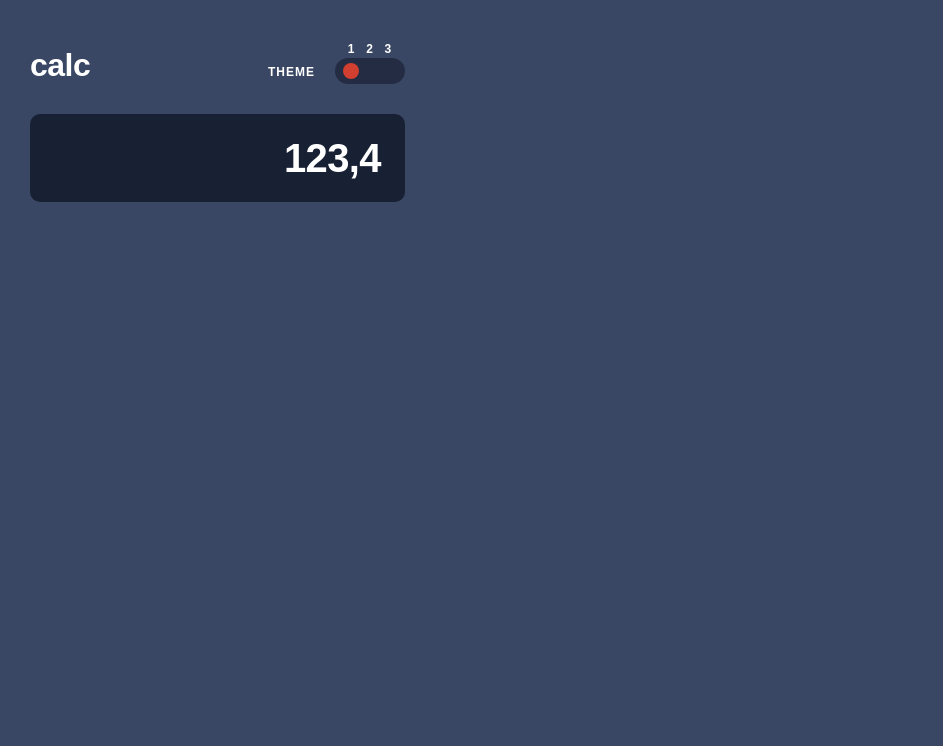
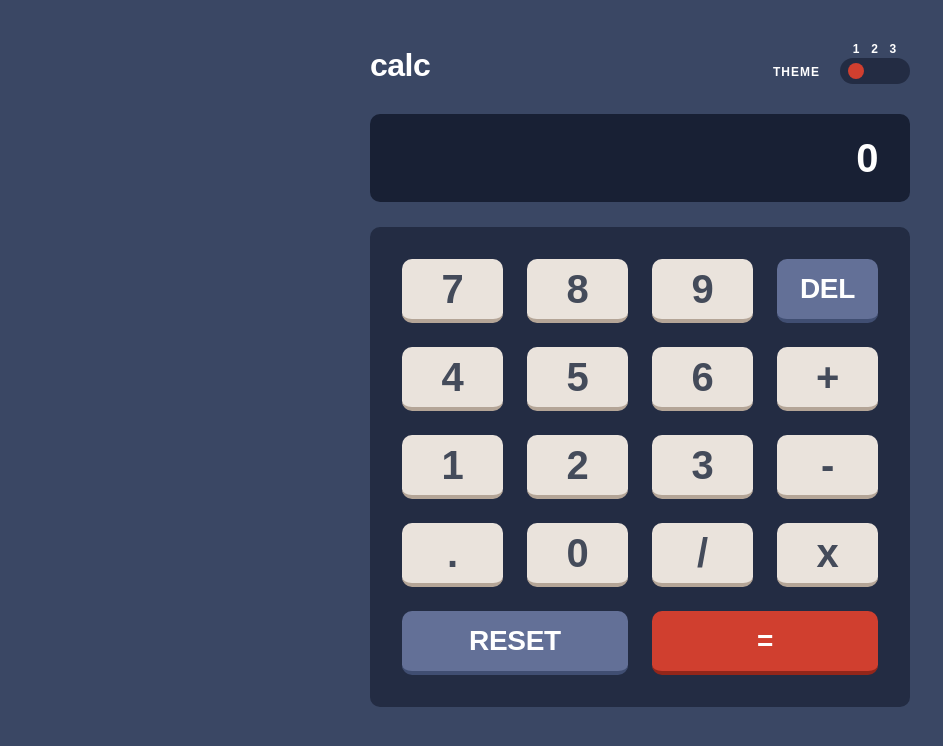
Before and after one commit to BenScattergood/ReactCalculatorApp_FEM, a React (Create React App) app in the folder my-app/: page / in a window 1280 px wide. Shown: the top 746 px of the page, without its empty margins (0-943 px from the left). Built offline with nearby package versions, Linux system fonts and the light colour scheme.

Commit message:
main styling complete

```diff
--- a/my-app/src/App.css
+++ b/my-app/src/App.css
@@ -89,7 +89,7 @@
   --t1-bg-300: hsl(224, 36%, 15%);
   --t1-keys-bg-reset: hsl(225, 21%, 49%);
   --t1-keys-shadow-reset: hsl(224, 28%, 35%);
-  --t1-keys-toggle-reset: hsla(184, 40%, 56%, 1);
+  --t1-keys-toggle-reset: hsla(224, 51%, 76%, 1);
   --t1-keys-bg-equals: hsl(6, 63%, 50%);
   --t1-keys-shadow-equals: hsl(6, 70%, 34%);
   --t1-keys-toggle-equals: hsla(25, 100%, 61%, 1);
@@ -100,21 +100,37 @@
   --t1-keys-text-equals: hsl(0, 0%, 100%);
   --t1-header: hsla(0, 0%, 100%, 1);
 
-  --t2-bg-100: hsl(222, 26%, 31%);
-  --t2-bg-200: hsl(223, 31%, 20%);
-  --t2-bg-300: hsl(224, 36%, 15%);
-  --t2-keys-bg-reset: hsl(225, 21%, 49%);
-  --t2-keys-shadow-reset: hsl(224, 28%, 35%);
+  --t2-bg-100: hsl(0, 0%, 90%);
+  --t2-bg-200: hsl(0, 5%, 81%);
+  --t2-bg-300: hsl(0, 0%, 93%);
+  --t2-keys-bg-reset: hsl(185, 42%, 37%);
+  --t2-keys-shadow-reset: hsl(185, 58%, 25%);
   --t2-keys-toggle-reset: hsla(184, 40%, 56%, 1);
-  --t2-keys-bg-equals: hsl(6, 63%, 50%);
-  --t2-keys-shadow-equals: hsl(6, 70%, 34%);
+  --t2-keys-bg-equals: hsl(25, 98%, 40%);
+  --t2-keys-shadow-equals: hsl(25, 99%, 27%);
   --t2-keys-toggle-equals: hsla(25, 100%, 61%, 1);
-  --t2-keys-bg-regular: hsl(30, 25%, 89%);
-  --t2-keys-shadow-regular: hsl(28, 16%, 65%);
+  --t2-keys-bg-regular: hsl(45, 7%, 89%);
+  --t2-keys-shadow-regular: hsl(35, 11%, 61%);
   --t2-keys-toggle-regular: hsla(0, 0%, 100%, 1);
-  --t2-keys-text-regular: hsl(221, 14%, 31%);
+  --t2-keys-text-regular: hsl(60, 10%, 19%);
   --t2-keys-text-equals: hsl(0, 0%, 100%);
-  --t2-header: hsla(0, 0%, 100%, 1);
+  --t2-header: hsla(60, 10%, 19%, 1);
+
+  --t3-bg-100: hsl(268, 75%, 9%);
+  --t3-bg-200: hsl(268, 71%, 12%);
+  --t3-bg-300: hsl(268, 71%, 12%);
+  --t3-keys-bg-reset: hsl(281, 89%, 26%);
+  --t3-keys-shadow-reset: hsl(285, 91%, 52%);
+  --t3-keys-toggle-reset: hsla(280, 56%, 44%, 1);
+  --t3-keys-bg-equals: hsl(176, 100%, 44%);
+  --t3-keys-shadow-equals: hsl(177, 92%, 70%);
+  --t3-keys-toggle-equals: hsla(176, 100%, 79%, 1);
+  --t3-keys-bg-regular: hsl(268, 47%, 21%);
+  --t3-keys-shadow-regular: hsl(290, 70%, 36%);
+  --t3-keys-toggle-regular: hsla(268, 54%, 44%, 1);
+  --t3-keys-text-regular: hsl(52, 100%, 62%);
+  --t3-keys-text-equals: hsla(0, 0%, 100%, 1);
+  --t3-header: hsla(52, 100%, 62%, 1);
 
   --current-bg-100: var(--t1-bg-100);
   --current-bg-200: var(--t1-bg-200);
@@ -171,6 +187,8 @@ html:focus-within {
 body {
   min-height: 100vh;
   line-height: 1.5;
+  transition-property: all;
+  transition-duration: 500ms;
 }
 
 /* A elements that don't have a class get default styles */
@@ -215,6 +233,7 @@ body {
   font-family: 'League Spartan', sans-serif;
   font-size: 1.6rem;
   font-weight: 700;
+  overflow-x: hidden;
 }
 
 .bg-100 {
@@ -224,14 +243,21 @@ body {
 .container {
   display: flex;
   flex-direction: column;
-  /* align-items: center; */
-  padding-top: 4rem;
+  align-items: center;
+  margin-block: 4rem;
   gap: 2.5rem;
+  padding-inline: 3rem;
 }
 
 .wrapper {
-  max-width: 375px;
-  margin-inline: 3rem;
+  max-width: 32.7rem;
+  width: 100%;
+}
+
+@media only screen and (min-width: 700px) {
+  .wrapper {
+    max-width: 54rem;
+  }
 }
 
 .flex-start {
@@ -322,8 +348,108 @@ body {
   border-radius: 1rem;
 }
 
+@media only screen and (min-width: 700px) {
+  .screen {
+    padding-inline: 3.2rem;
+  }
+}
+
 .screen__text {
   font-size: 4rem;
   color: var(--current-header);
   letter-spacing: -0.06rem;
 }
+
+/*----Keys----*/
+
+.keys {
+  display: flex;
+  background-color: var(--current-bg-200);
+  padding: 2.4rem;
+  display: flex;
+  flex-wrap: wrap;
+  gap: 1.3rem;
+  justify-content: center;
+  border-radius: 1rem;
+}
+
+.keys__key {
+  width: 6rem;
+  height: 6.4rem;
+  display: flex;
+  justify-content: center;
+  align-items: center;
+  border-radius: 1rem;
+  cursor: pointer;
+  letter-spacing: -0.03rem;
+}
+
+@media only screen and (min-width: 700px) {
+  .keys {
+    gap: 2.4rem;
+    padding: 3.2rem;
+  }
+
+  .keys__key {
+    width: 10.1rem;
+  }
+}
+
+/*---key themes---*/
+
+.regular-theme {
+  background-color: var(--current-keys-bg-regular);
+  color: var(--current-keys-text-regular);
+  border-bottom: 0.4rem solid var(--current-keys-shadow-regular);
+  font-size: 3.2rem;
+}
+
+.regular-theme:hover {
+  background-color: var(--current-keys-toggle-regular);
+}
+
+.reset-theme {
+  background-color: var(--current-keys-bg-reset);
+  color: var(--current-keys-text-equals);
+  border-bottom: 0.4rem solid var(--current-keys-shadow-reset);
+  font-size: 2rem;
+}
+
+.reset-theme:hover {
+  background-color: var(--current-keys-toggle-reset);
+}
+
+.equals-theme {
+  background-color: var(--current-keys-bg-equals);
+  color: var(--current-keys-text-equals);
+  border-bottom: 0.4rem solid var(--current-keys-shadow-equals);
+  font-size: 2rem;
+}
+
+.equals-theme:hover {
+  background-color: var(--current-keys-toggle-equals);
+}
+
+@media only screen and (min-width: 700px) {
+  .regular-theme {
+    font-size: 4rem;
+  }
+
+  .reset-theme {
+    font-size: 2.8rem;
+  }
+
+  .equals-theme {
+    font-size: 2.8rem;
+  }
+}
+
+.large-button {
+  width: 13.3rem;
+}
+
+@media only screen and (min-width: 700px) {
+  .large-button {
+    width: 22.6rem;
+  }
+}
--- a/my-app/src/App.js
+++ b/my-app/src/App.js
@@ -1,12 +1,14 @@
 import './App.css';
 import Navbar from './components/Navbar';
 import React from 'react'
+import Screen from './components/Screen';
+import Keys from './components/Keys';
 
 export default function App() {
   const [currentTheme, setCurrentTheme] = React.useState(1)
+  const [displayValue, setDisplayValue] = React.useState(0)
 
   React.useEffect(() => {
-    const color = getComputedStyle(document.documentElement).getPropertyValue('--current-bg-100');
     switch (currentTheme) {
       case 1:
         changePropertyColor("t1")
@@ -20,8 +22,6 @@ export default function App() {
       default:
         changePropertyColor("t1")
     }
-
-    console.log(color)
   }, [currentTheme])
 
   function changePropertyColor(theme) {
@@ -42,16 +42,41 @@ export default function App() {
     document.documentElement.style.setProperty("--current-header", `var(--${theme}-header)`);
   }
 
+  function addNumber(value) {
+    setDisplayValue(prevValue => {
+      return (
+        prevValue + value
+      )
+    })
+  }
+
+  function addOperator(operator) {
+    const currentSplitOperator = alreadySplit()
+    if (currentSplitOperator.length !== 0) {
+      //check if there is number after.
+      //perform calculation
+      //add to end
+      return
+    }
+    setDisplayValue(prevValue => prevValue + operator)
+  }
+
+  function alreadySplit() {
+    if (displayValue.includes("+")) { return "+" }
+    if (displayValue.includes("-")) { return "-" }
+    if (displayValue.includes("/")) { return "/" }
+    if (displayValue.includes("x")) { return "x" }
+    return ("")
+  }
+
   return (
     <div className="container">
       <Navbar
         setCurrentTheme={setCurrentTheme}
         currentTheme={currentTheme}
       />
-      <div className="wrapper screen">
-        <h3 className="screen__text">123,4</h3>
-      </div>
-      <main className=""></main>
+      <Screen displayValue={displayValue} />
+      <Keys addNumber={addNumber} addOperator={addOperator} />
     </div>
 
   );
--- /dev/null
+++ b/my-app/src/components/Key.js
@@ -0,0 +1,7 @@
+export default function Key({ theme, value, features, clickEvent }) {
+    return (
+        <div onClick={() => clickEvent(value)} className={`keys__key ${theme} ${features}`}>
+            <p>{value}</p>
+        </div>
+    )
+}
--- /dev/null
+++ b/my-app/src/components/Keys.js
@@ -0,0 +1,79 @@
+import Key from "./Key"
+
+export default function Keys({ addNumber, addOperator }) {
+    return (
+        <main className="keys wrapper">
+            <Key theme="regular-theme"
+                value="7"
+                clickEvent={addNumber}
+            />
+            <Key theme="regular-theme"
+                value="8"
+                clickEvent={addNumber}
+            />
+            <Key theme="regular-theme"
+                value="9"
+                clickEvent={addNumber}
+            />
+            <Key theme="reset-theme"
+                value="DEL"
+
+            />
+            <Key theme="regular-theme"
+                value="4"
+                clickEvent={addNumber}
+            />
+            <Key theme="regular-theme"
+                value="5"
+                clickEvent={addNumber}
+            />
+            <Key theme="regular-theme"
+                value="6"
+                clickEvent={addNumber}
+            />
+            <Key theme="regular-theme"
+                value="+"
+                clickEvent={addOperator}
+            />
+            <Key theme="regular-theme"
+                value="1"
+                clickEvent={addNumber}
+            />
+            <Key theme="regular-theme"
+                value="2"
+                clickEvent={addNumber}
+            />
+            <Key theme="regular-theme"
+                value="3"
+                clickEvent={addNumber}
+            />
+            <Key theme="regular-theme"
+                value="-"
+                clickEvent={addOperator}
+            />
+            <Key theme="regular-theme"
+                value="."
+            />
+            <Key theme="regular-theme"
+                value="0"
+                clickEvent={addNumber}
+            />
+            <Key theme="regular-theme"
+                value="/"
+                clickEvent={addOperator}
+            />
+            <Key theme="regular-theme"
+                value="x"
+                clickEvent={addOperator}
+            />
+            <Key theme="reset-theme"
+                value="RESET"
+                features="large-button"
+            />
+            <Key theme="equals-theme"
+                value="="
+                features="large-button"
+            />
+        </main>
+    )
+}
--- /dev/null
+++ b/my-app/src/components/Screen.js
@@ -0,0 +1,7 @@
+export default function Screen({ displayValue }) {
+    return (
+        <div className="wrapper screen">
+            <h3 className="screen__text">{displayValue}</h3>
+        </div>
+    )
+}
```
